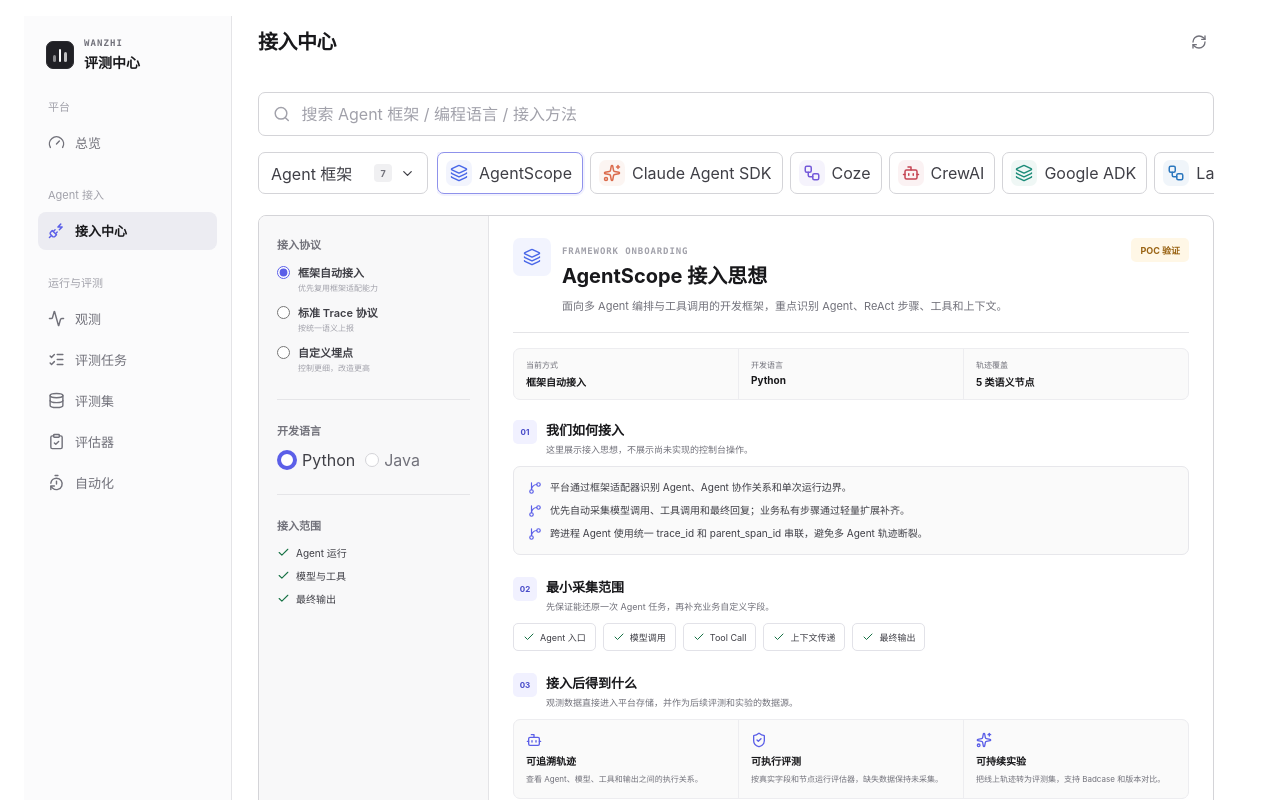
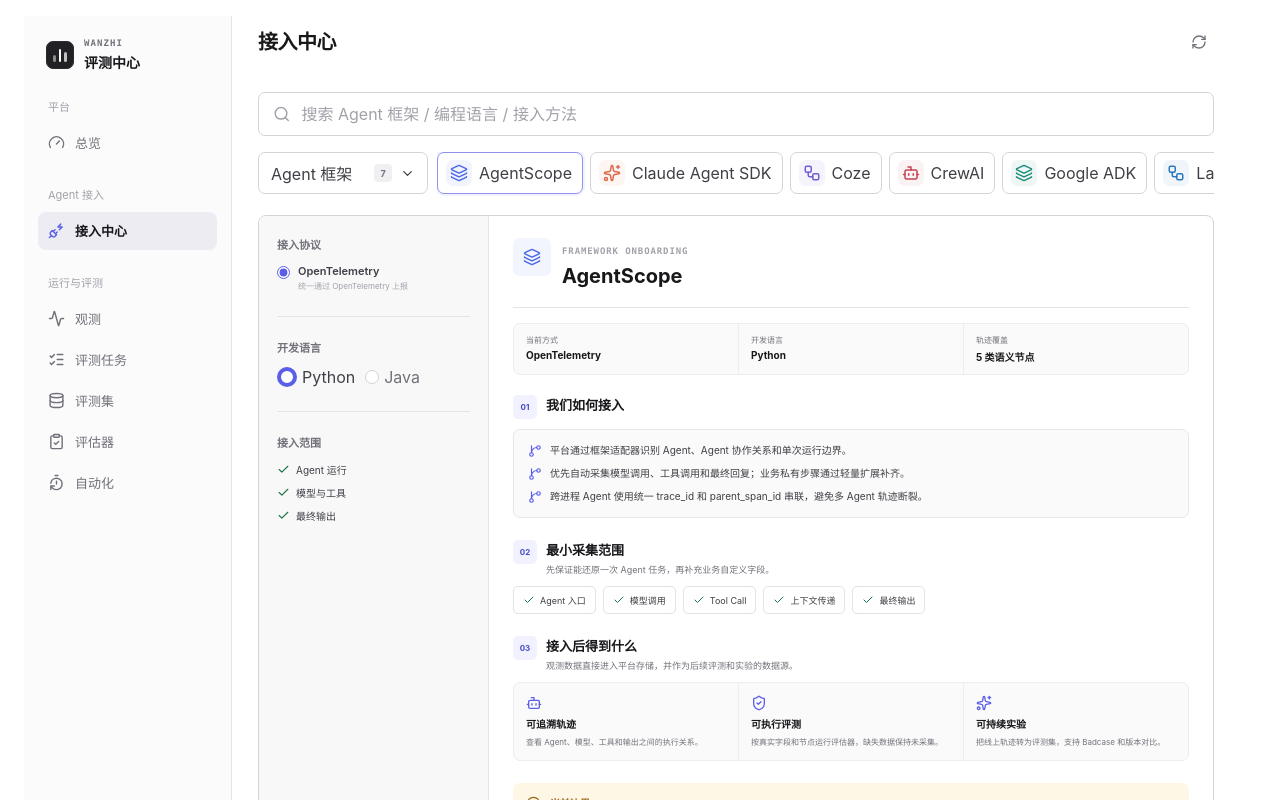
Before and after one commit to wang-zilei/agent-evaluation-platform, a React (Vite) app: page / in a window 1280 px wide. Both pictures are taken after a click on the button "接入健康". Shown: the top 800 px of the page. Built offline with nearby package versions, Linux system fonts and the light colour scheme.

Commit message:
refine access center protocols

```diff
--- a/src/features/access/AccessCenterPage.tsx
+++ b/src/features/access/AccessCenterPage.tsx
@@ -15,7 +15,7 @@ import {
 import './access-center.css';
 
 type AccessGroup = 'frameworks' | 'custom';
-type Protocol = 'auto' | 'trace' | 'sdk' | 'manual';
+type Protocol = 'otel' | 'manual' | 'probe';
 
 type AccessItem = {
   id: string;
@@ -41,7 +41,7 @@ const FRAMEWORKS: AccessItem[] = [
     group: 'frameworks',
     summary: '面向多 Agent 编排与工具调用的开发框架，重点识别 Agent、ReAct 步骤、工具和上下文。',
     languages: ['Python', 'Java'],
-    recommendedProtocol: '框架自动接入',
+    recommendedProtocol: 'OpenTelemetry',
     coverage: ['Agent 入口', '模型调用', 'Tool Call', '上下文传递', '最终输出'],
     thought: [
       '平台通过框架适配器识别 Agent、Agent 协作关系和单次运行边界。',
@@ -59,7 +59,7 @@ const FRAMEWORKS: AccessItem[] = [
     group: 'frameworks',
     summary: '以 Agent Loop、工具使用和多轮任务执行为核心，重点保留一次任务的完整决策与执行链。',
     languages: ['Python', 'TypeScript'],
-    recommendedProtocol: '框架自动接入',
+    recommendedProtocol: 'OpenTelemetry',
     coverage: ['Agent Loop', 'Model Call', 'Tool Call', '中间步骤', '最终输出'],
     thought: [
       '从 Agent 会话入口建立根节点，再按每轮模型调用和工具执行展开。',
@@ -77,7 +77,7 @@ const FRAMEWORKS: AccessItem[] = [
     group: 'frameworks',
     summary: '面向工作流、插件和知识库的 Agent 构建方式，重点映射工作流节点、插件调用与知识检索。',
     languages: ['平台配置', 'API'],
-    recommendedProtocol: '框架自动接入',
+    recommendedProtocol: 'OpenTelemetry',
     coverage: ['工作流运行', '插件调用', '知识检索', '会话输入', '最终输出'],
     thought: [
       '优先复用平台事件或运行记录，不要求业务重新编写 Agent。',
@@ -95,7 +95,7 @@ const FRAMEWORKS: AccessItem[] = [
     group: 'frameworks',
     summary: '以角色、任务和协作流程为核心的多 Agent 框架，重点表达任务分派与 Agent 间调用关系。',
     languages: ['Python'],
-    recommendedProtocol: '框架自动接入',
+    recommendedProtocol: 'OpenTelemetry',
     coverage: ['Crew 运行', 'Task 分派', 'Agent 调用', 'Tool Call', '最终交付'],
     thought: [
       '把 Crew 运行作为根 Trace，把 Task 和 Agent 执行保留为可关联子节点。',
@@ -113,7 +113,7 @@ const FRAMEWORKS: AccessItem[] = [
     group: 'frameworks',
     summary: '覆盖 Agent、工具与运行器的开发套件，接入重点是 Runner、Session 和工具执行边界。',
     languages: ['Python', 'Java'],
-    recommendedProtocol: '框架自动接入',
+    recommendedProtocol: 'OpenTelemetry',
     coverage: ['Runner 运行', 'Session', 'Model Call', 'Tool Call', 'Output'],
     thought: [
       '以 Runner 执行作为 Trace 根节点，Session 识别为调用方上下文关联。',
@@ -131,7 +131,7 @@ const FRAMEWORKS: AccessItem[] = [
     group: 'frameworks',
     summary: '覆盖链式调用、工具执行和状态图编排，接入重点是节点、边、模型调用和状态变更。',
     languages: ['Python', 'JavaScript'],
-    recommendedProtocol: '框架自动接入',
+    recommendedProtocol: 'OpenTelemetry',
     coverage: ['Chain / Graph', 'Node 执行', 'Model Call', 'Tool Call', 'State 更新'],
     thought: [
       '把一次 Graph 或 Chain 运行映射为 Agent Trace，把节点映射为语义步骤。',
@@ -149,7 +149,7 @@ const FRAMEWORKS: AccessItem[] = [
     group: 'frameworks',
     summary: '围绕 Agent、Handoff 和 Tool 执行的运行时，接入重点是任务边界、委派关系和工具结果。',
     languages: ['Python', 'TypeScript'],
-    recommendedProtocol: '框架自动接入',
+    recommendedProtocol: 'OpenTelemetry',
     coverage: ['Agent Run', 'Handoff', 'Model Call', 'Tool Call', 'Final Output'],
     thought: [
       '将一次 Agent Run 映射为 Trace，把 Handoff 作为 Agent 间调用关系保存。',
@@ -163,33 +163,14 @@ const FRAMEWORKS: AccessItem[] = [
 
 const CUSTOM_METHODS: AccessItem[] = [
   {
-    id: 'skills-onboarding',
-    name: 'Skills 引导接入',
-    shortName: 'SK',
-    accent: '#5271e9',
-    group: 'custom',
-    summary: '由 AI 编程助手加载接入 Skill，理解自研 Agent 的代码与部署方式，并生成可审查的接入方案。',
-    languages: ['Python', 'Java', 'Node.js', 'Go'],
-    recommendedProtocol: 'Skills 引导 + 标准 Trace 协议',
-    coverage: ['Agent Run', 'Turn', 'LLM Call', 'Tool / Retrieval', 'Output'],
-    thought: [
-      'Skill 承载的不是运行数据，而是接入方法、代码规范、验证规则和回滚要求。',
-      'AI 编程助手先识别 Agent 入口、模型调用、工具、检索和部署环境，再生成接入计划。',
-      '计划经研发确认后才修改代码或配置，最后通过真实请求验证语义链、字段和状态。',
-      '复杂自研框架仍可回退到自定义埋点；Skills 只降低接入操作成本，不承诺全自动识别。',
-    ],
-    boundaries: ['读取代码、修改代码和变更生产环境需要分别授权。', 'Skill 不能替代观测协议，也不能凭代码推断缺失的运行数据。'],
-    icon: 'spark',
-  },
-  {
-    id: 'custom-instrumentation',
-    name: '自定义埋点',
-    shortName: 'OT',
+    id: 'manual-instrumentation',
+    name: '手动埋点',
+    shortName: 'MI',
     accent: '#657080',
     group: 'custom',
     summary: '研发在 Agent 的关键语义边界主动创建 Span，适用于完全自研或无法被框架适配器覆盖的 Agent。',
     languages: ['Python', 'Java', 'Node.js', 'Go'],
-    recommendedProtocol: '标准 Trace 协议 / 观测 SDK',
+    recommendedProtocol: '手动埋点',
     coverage: ['Agent Run', 'Turn', 'Prompt', 'LLM Call', 'Tool', 'Retrieval', 'Output'],
     thought: [
       '在 Agent 请求进入、轮次开始、模型调用、工具调用、检索和最终输出处建立 Span。',
@@ -197,8 +178,27 @@ const CUSTOM_METHODS: AccessItem[] = [
       '统一记录状态、错误、模型、Token、首字时延、工具参数和结果。',
       '业务字段通过自定义属性补充，平台不解析业务代码，也不推断执行结果。',
     ],
-    boundaries: ['接入工作量高于框架适配，需要研发参与。', '字段不完整会降低轨迹完整度和可用评估器范围。'],
+    boundaries: ['需要研发参与并修改 Agent 代码。', '字段不完整会降低轨迹完整度和可用评估器范围。'],
     icon: 'code',
+  },
+  {
+    id: 'probe-extension',
+    name: '探针扩展',
+    shortName: 'PE',
+    accent: '#5271e9',
+    group: 'custom',
+    summary: '通过语言探针或 Agent 运行时扩展采集模型、工具和运行环境数据，尽量减少业务代码改造。',
+    languages: ['Python', 'Java', 'Node.js', 'Go'],
+    recommendedProtocol: '探针扩展',
+    coverage: ['Agent Run', '模型调用', 'Tool Call', '运行时上下文', '最终输出'],
+    thought: [
+      '在 Agent 运行进程中挂载轻量探针或扩展模块，自动识别模型、工具和异常事件。',
+      '通过运行时上下文关联 Agent 请求、模型调用和工具调用。',
+      '业务名称、版本和关键业务结果通过扩展属性补充。',
+      '平台保留探针版本和适配范围，无法识别的步骤明确标记为未采集。',
+    ],
+    boundaries: ['需要核验 Agent 运行时、语言版本和探针兼容性。', '生产启用前需要在测试环境验证性能、稳定性和回滚方案。'],
+    icon: 'layers',
   },
 ];
 
@@ -208,15 +208,12 @@ const GROUPS: Array<{ id: AccessGroup; label: string; count: number }> = [
 ];
 
 const FRAMEWORK_PROTOCOLS: Array<{ id: Protocol; label: string; note: string }> = [
-  { id: 'auto', label: '框架自动接入', note: '优先复用框架适配能力' },
-  { id: 'trace', label: '标准 Trace 协议', note: '按统一语义上报' },
-  { id: 'manual', label: '自定义埋点', note: '控制更细，改造更高' },
+  { id: 'otel', label: 'OpenTelemetry', note: '统一通过 OpenTelemetry 上报' },
 ];
 
 const CUSTOM_PROTOCOLS: Array<{ id: Protocol; label: string; note: string }> = [
-  { id: 'trace', label: '标准 Trace 协议', note: '按统一语义上报' },
-  { id: 'sdk', label: '平台观测 SDK', note: '使用平台 SDK 创建 Span' },
-  { id: 'manual', label: '自定义 Span', note: '完全控制节点与字段' },
+  { id: 'manual', label: '手动埋点', note: '研发在关键语义边界创建 Span' },
+  { id: 'probe', label: '探针扩展', note: '通过探针或扩展自动采集关键节点' },
 ];
 
 function ItemIcon({ item }: { item: AccessItem }) {
@@ -241,7 +238,7 @@ export default function AccessCenterPage() {
   const [selectedId, setSelectedId] = useState('agentscope');
   const [query, setQuery] = useState('');
   const [groupMenuOpen, setGroupMenuOpen] = useState(false);
-  const [protocol, setProtocol] = useState<Protocol>('auto');
+  const [protocol, setProtocol] = useState<Protocol>('otel');
   const [language, setLanguage] = useState('Python');
 
   const availableItems = group === 'frameworks' ? FRAMEWORKS : CUSTOM_METHODS;
@@ -257,7 +254,7 @@ export default function AccessCenterPage() {
   const selectGroup = (next: AccessGroup) => {
     setGroup(next);
     setSelectedId(next === 'frameworks' ? FRAMEWORKS[0].id : CUSTOM_METHODS[0].id);
-    setProtocol(next === 'frameworks' ? 'auto' : 'trace');
+    setProtocol(next === 'frameworks' ? 'otel' : 'manual');
     setLanguage(next === 'frameworks' ? FRAMEWORKS[0].languages[0] : CUSTOM_METHODS[0].languages[0]);
     setQuery('');
     setGroupMenuOpen(false);
@@ -266,7 +263,7 @@ export default function AccessCenterPage() {
   const selectItem = (item: AccessItem) => {
     setSelectedId(item.id);
     setLanguage(item.languages[0]);
-    setProtocol(item.group === 'frameworks' ? 'auto' : 'trace');
+    setProtocol(item.group === 'frameworks' ? 'otel' : item.id === 'probe-extension' ? 'probe' : 'manual');
   };
 
   return <div className="access-center-page">
@@ -316,19 +313,18 @@ export default function AccessCenterPage() {
         <header className="ac-detail-head">
           <div className="ac-detail-title">
             <ItemIcon item={selected} />
-            <div><span className="ac-eyebrow">{group === 'frameworks' ? 'FRAMEWORK ONBOARDING' : 'CUSTOM AGENT ONBOARDING'}</span><h2>{selected.name} 接入思想</h2><p>{selected.summary}</p></div>
+            <div><span className="ac-eyebrow">{group === 'frameworks' ? 'FRAMEWORK ONBOARDING' : 'CUSTOM AGENT ONBOARDING'}</span><h2>{selected.name}</h2></div>
           </div>
-          <span className="ac-poc-badge">POC 验证</span>
         </header>
 
         <div className="ac-choice-summary">
-          <div><span>当前方式</span><strong>{protocol === 'auto' ? selected.recommendedProtocol : selectedProtocol.label}</strong></div>
+          <div><span>当前方式</span><strong>{selectedProtocol.label}</strong></div>
           <div><span>开发语言</span><strong>{language}</strong></div>
           <div><span>轨迹覆盖</span><strong>{selected.coverage.length} 类语义节点</strong></div>
         </div>
 
         <section className="ac-thought-section">
-          <div className="ac-section-heading"><span>01</span><div><h3>我们如何接入</h3><p>这里展示接入思想，不展示尚未实现的控制台操作。</p></div></div>
+          <div className="ac-section-heading"><span>01</span><div><h3>我们如何接入</h3></div></div>
           <div className="ac-thought-block">{selected.thought.map((item) => <div key={item}><GitBranch size={14} /><span>{item}</span></div>)}</div>
         </section>
 
--- a/src/features/access/access-center.css
+++ b/src/features/access/access-center.css
@@ -276,20 +276,6 @@
 .ac-detail-title > .ac-item-icon { width: 38px; height: 38px; flex-basis: 38px; }
 .ac-eyebrow { color: var(--eval-faint); font: 700 9px/1.2 ui-monospace, SFMono-Regular, Menlo, Consolas, monospace; letter-spacing: .1em; }
 .ac-detail-title h2 { margin: 5px 0 0; color: var(--eval-ink); font-size: 20px; line-height: 1.35; letter-spacing: 0; }
-.ac-detail-title p { max-width: 840px; margin: 7px 0 0; color: var(--eval-muted); font-size: 11px; line-height: 1.65; }
-
-.ac-poc-badge {
-  min-height: 24px;
-  display: inline-flex;
-  align-items: center;
-  flex: 0 0 auto;
-  padding: 0 9px;
-  border-radius: 5px;
-  color: var(--eval-amber);
-  background: var(--eval-amber-soft);
-  font-size: 9px;
-  font-weight: 700;
-}
 
 .ac-choice-summary {
   display: grid;
@@ -450,7 +436,6 @@
   .ac-filter-rail section + section { margin-top: 0; padding-top: 0; border-top: 0; }
   .ac-detail { padding: 18px 15px 22px; }
   .ac-detail-head { flex-direction: column; }
-  .ac-poc-badge { align-self: flex-start; }
 }
 
 @media (max-width: 520px) {
```
